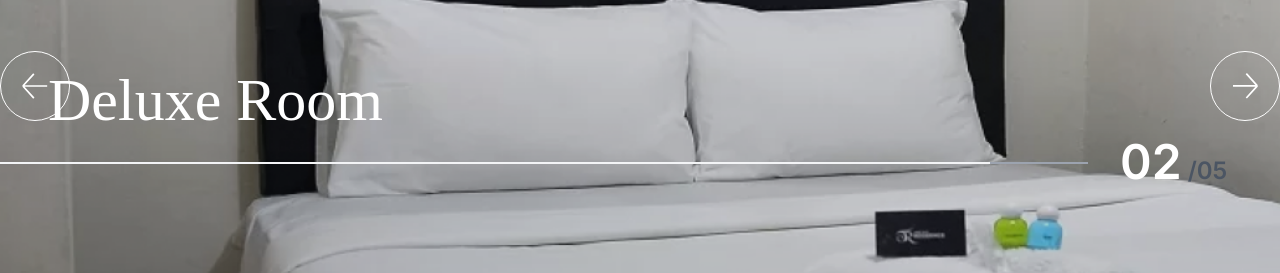
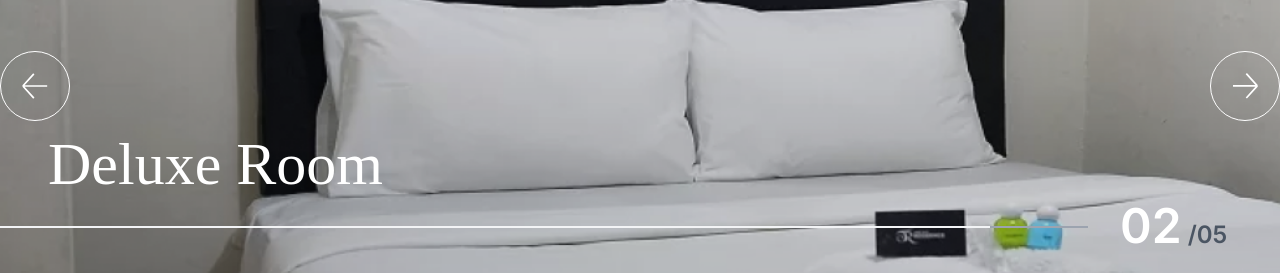
Before and after one commit to Mahib22/teti-residence, a Vue app: page / in a window 1280 px wide. Shown: the part 508-781 px from the top of the page. Built offline with nearby package versions, Linux system fonts and the light colour scheme; a web font is replaced by a local one.

Commit message:
update hero

```diff
--- a/src/components/Hero.vue
+++ b/src/components/Hero.vue
@@ -5,7 +5,7 @@
         class="h-screen bg-cover w-full"
         style="background-image: url('img/hero.png')"
       >
-        <div class="text-left mt-100 md:mt-30 2xl:mt-45">
+        <div class="text-left mt-96 md:mt-35 2xl:mt-45">
           <h1
             class="mb-2 pl-4 md:pl-12 text-2xl md:text-6xl font-light text-white font-italian"
           >
```
